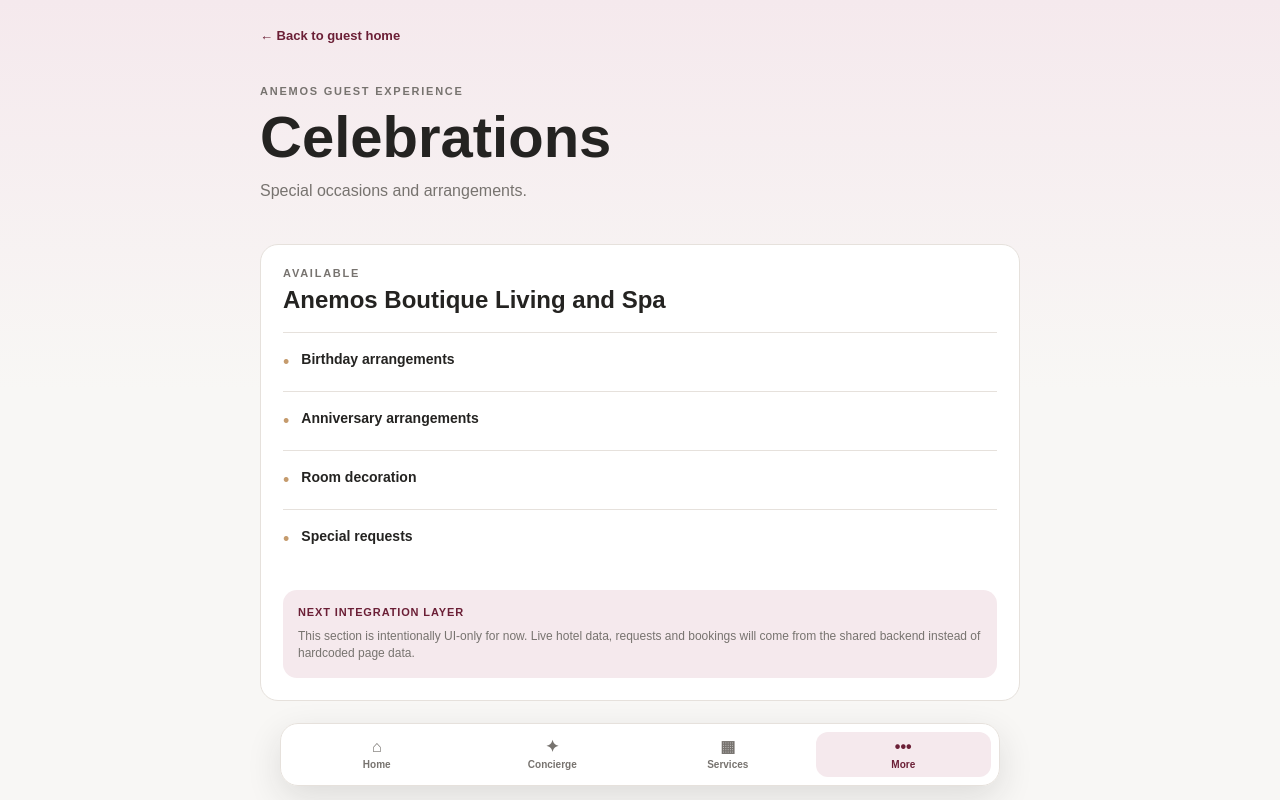
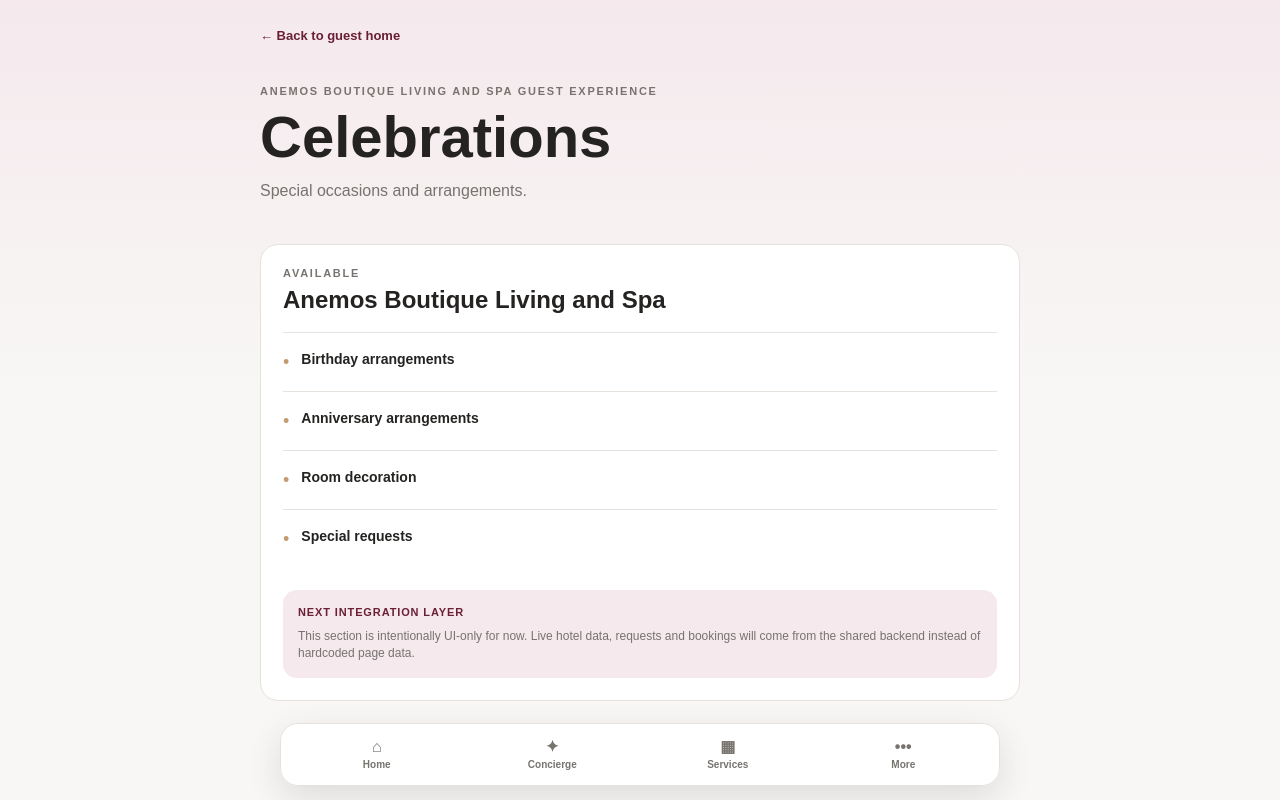
Before and after one commit to PrabhudevKP/universal-hotel-os, a Next.js app: page /guest/celebrations in a window 1280 px wide. Built offline with nearby package versions, Linux system fonts and the light colour scheme.

Commit message:
fix(phase1.5): remove hardcoded tenant label and refine navigation

```diff
--- a/src/app/guest/[section]/page.tsx
+++ b/src/app/guest/[section]/page.tsx
@@ -120,7 +120,7 @@ export default async function GuestSectionPage({params,searchParams}:GuestSectio
         <a className="back-link" href={session?`/guest?token=${encodeURIComponent(session.qrToken)}`:"/guest"}>← Back to guest home</a>
 
         <header className="guest-section-header">
-          <div className="eyebrow">ANEMOS GUEST EXPERIENCE</div>
+          <div className="eyebrow">{hotel.identity.displayName.toUpperCase()} GUEST EXPERIENCE</div>
           <h1>{content.title}</h1>
           <p className="muted">{content.description}</p>
         </header>
@@ -148,8 +148,8 @@ export default async function GuestSectionPage({params,searchParams}:GuestSectio
       <nav className="guest-bottom-nav" aria-label="Guest navigation">
         <a href="/guest"><span>⌂</span>Home</a>
         <a className={section==="concierge"?"active":""} href="/guest/concierge"><span>✦</span>Concierge</a>
-        <a href="/guest/guest-services"><span>▦</span>Services</a>
-        <a className="active" href="/guest/contact"><span>•••</span>More</a>
+        <a className={section==="guest-services"?"active":""} href="/guest/guest-services"><span>▦</span>Services</a>
+        <a className={["contact","policies","property-offers","house-wifi"].includes(section)?"active":""} href="/guest/contact"><span>•••</span>More</a>
       </nav>
     </main>
   );
```
